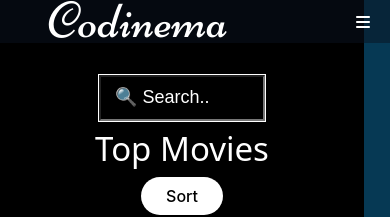
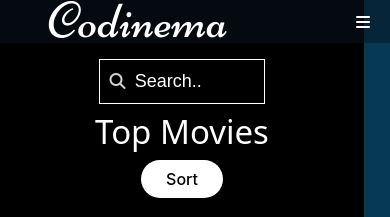
Before and after one commit to RogeSocial/cinema-project, a React (Vite) app in the folder client/: page /movies in a window 390 px wide. Shown: the top 217 px of the page. Built offline with nearby package versions, Linux system fonts and the light colour scheme; a web font is replaced by a local one.

Commit message:
phone view compeleted

```diff
--- a/client/src/CSS/movies.css
+++ b/client/src/CSS/movies.css
@@ -12,14 +12,31 @@
   padding-top: 3.7rem; /* to move movies.jsx content down from navbar */
 }
 
+.movie-search-field {
+  display: flex;
+  align-items: center;
+  justify-content: center;
+  border: solid 1px white;
+  padding: 0.6rem;
+  padding-right: 4.2rem;
+
+}
+.movie-search-field i {
+  color: lightgray;
+}
+
 .movies input {
-  margin: 1rem;
-  padding: 0.85rem;
-  max-width: 134px;
-  outline: solid 1px white;
-  background-color: black;
+  background-color: transparent;
   color: white;
-  margin-bottom: 0;
+  height: 18px;
+  width: 100px;
+  margin-left: 0.45rem;
+  margin-right: -2.5rem;
+  margin-top: 0.2rem;
+  border: none;
+}
+.movies input:focus {
+  outline: none;
 }
 
 ::placeholder { /* Chrome, Firefox, Opera, Safari 10.1+ */
@@ -93,9 +110,11 @@ font-weight: 400;
   .movies {
     display: grid;
     grid-template-columns: repeat(3, 1fr);
+    max-width: fit-content;
   }
 
   .non-image-items {
+
   }
 
   }
--- a/client/src/components/Movies.jsx
+++ b/client/src/components/Movies.jsx
@@ -71,7 +71,10 @@ export default function () {
   return (
     <section className="movies">
     <div className="non-image-items">
-    <input type="text" placeholder="🔍 Search.."></input>
+    <div className="movie-search-field">
+    <i className="fa-solid fa-magnifying-glass"></i>
+    <input type="text" placeholder="Search.."></input>
+    </div>
       <h2>Top Movies</h2>
       <button>Sort</button>
       <br />
```
